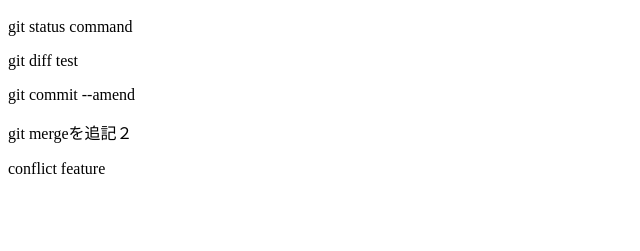
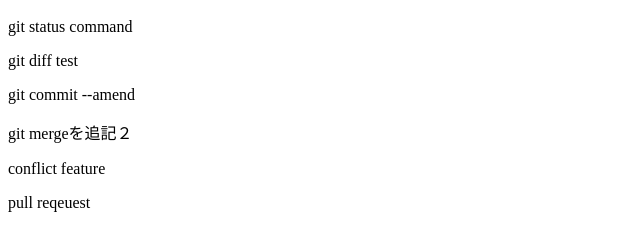
Before and after one commit to shoygitlearn/git_tutorial, a plain HTML site: page index.html in a window 1280 px wide. Shown: the part 57-308 px from the top of the page, without its empty margins (0-640 px from the left). Drawn offline with Linux system fonts and the light colour scheme.

Commit message:
pull_requestを追記

```diff
--- a/index.html
+++ b/index.html
@@ -4,3 +4,4 @@
 <p>git commit --amend</p>
 <p>git mergeを追記２</p>
 <p>conflict feature </p>
+<p>pull reqeuest</p>
```
